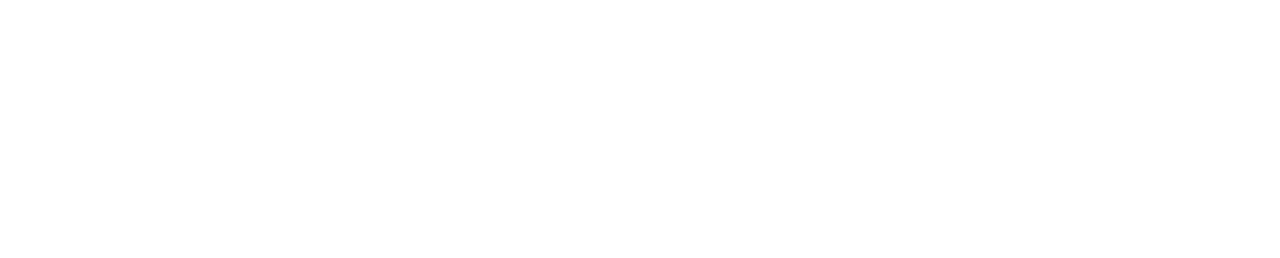
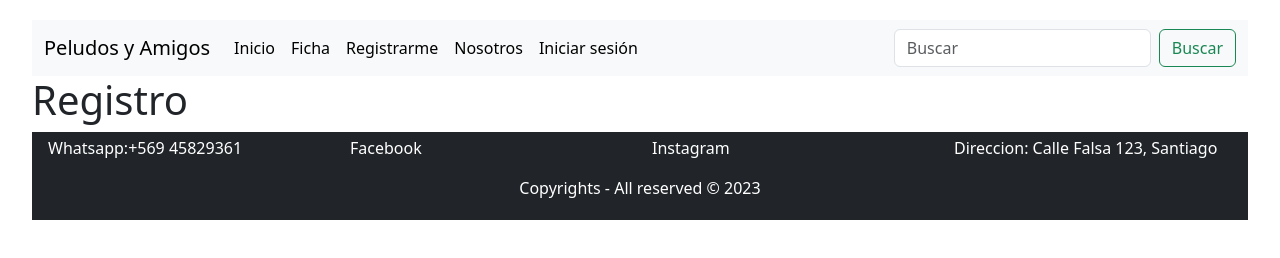
Before and after one commit to 4ur1s/Power-Ranger, a plain HTML site: page registro.HTML in a window 1280 px wide. Drawn offline with nearby package versions, Linux system fonts and the light colour scheme.

Commit message:
Actualización
Termine la pestaña "Nosotros" y agregue pie de pagina a todas las demás pestañas

```diff
--- a/ficha.HTML
+++ b/ficha.HTML
@@ -1,10 +1,11 @@
-<!DOCTYPE html>
-<html lang="en">
+<!doctype html>
+<html lang="es">
   <head>
-    <meta charset="UTF-8">
-    <meta http-equiv="X-UA-Compatible" content="IE=edge">
-    <meta name="viewport" content="width=device-width, initial-scale=1.0">
-    <title>Document</title>
+    <meta charset="utf-8">
+    <meta name="viewport" content="width=device-width, initial-scale=1">
+    <title>Ficha</title>
+    <link rel="stylesheet" href="css/style.CSS">
+    <link href="https://cdn.jsdelivr.net/npm/bootstrap@5.3.0-alpha1/dist/css/bootstrap.min.css" rel="stylesheet" integrity="sha384-GLhlTQ8iRABdZLl6O3oVMWSktQOp6b7In1Zl3/Jr59b6EGGoI1aFkw7cmDA6j6gD" crossorigin="anonymous">
   </head>
   <body>
     <div class="container-fluid">
@@ -40,5 +41,32 @@
           </div>
         </div>
       </nav>
+        <!-- titulo -->
+        <h1>Ficha</h1>
+        <!--Pie de página-->
+        <div class="pie-de-pagina container-fluid">
+          <div class="row p-lg-1 bg-dark text-white">
+            <div class="col-sm-12 col-md-6 col-lg-4 col-xl-3">
+              <p>Whatsapp:+569 45829361</p>
+            </div>
+            <div class="col-sm-12 col-md-6 col-lg-4 col-xl-3">
+              <p>Facebook
+              </p>
+            </div>
+            <div class="col-sm-12 col-md-6 col-lg-4 col-xl-3">
+              <p>Instagram
+              </p>
+            </div>
+            <div class="col-sm-12 col-md-6 col-lg-4 col-xl-3">
+              <p>Direccion: Calle Falsa 123, Santiago
+              </p>
+            </div>
+            <div class="col-sm-12">
+              <p class="text-center">Copyrights - All reserved © 2023</p>
+            </div>
+          </div>
+        </div>
+    <script src="https://cdn.jsdelivr.net/npm/@popperjs/core@2.11.6/dist/umd/popper.min.js" integrity="sha384-oBqDVmMz9ATKxIep9tiCxS/Z9fNfEXiDAYTujMAeBAsjFuCZSmKbSSUnQlmh/jp3" crossorigin="anonymous"></script>
+    <script src="https://cdn.jsdelivr.net/npm/bootstrap@5.3.0-alpha1/dist/js/bootstrap.min.js" integrity="sha384-mQ93GR66B00ZXjt0YO5KlohRA5SY2XofN4zfuZxLkoj1gXtW8ANNCe9d5Y3eG5eD" crossorigin="anonymous"></script>
   </body>
 </html>
--- a/registro.HTML
+++ b/registro.HTML
@@ -0,0 +1,72 @@
+<!doctype html>
+<html lang="es">
+  <head>
+    <meta charset="utf-8">
+    <meta name="viewport" content="width=device-width, initial-scale=1">
+    <title>Registro</title>
+    <link rel="stylesheet" href="css/style.CSS">
+    <link href="https://cdn.jsdelivr.net/npm/bootstrap@5.3.0-alpha1/dist/css/bootstrap.min.css" rel="stylesheet" integrity="sha384-GLhlTQ8iRABdZLl6O3oVMWSktQOp6b7In1Zl3/Jr59b6EGGoI1aFkw7cmDA6j6gD" crossorigin="anonymous">
+  </head>
+  <body>
+    <div class="container-fluid">
+      <!-- cabecera -->
+      <nav class="navbar navbar-expand-lg bg-body-tertiary">
+        <div class="container-fluid">
+          <a class="navbar-brand" href="#">Peludos y Amigos</a>
+          <button class="navbar-toggler" type="button" data-bs-toggle="collapse" data-bs-target="#navbarSupportedContent" aria-controls="navbarSupportedContent" aria-expanded="false" aria-label="Toggle navigation">
+            <span class="navbar-toggler-icon"></span>
+          </button>
+          <div class="collapse navbar-collapse" id="navbarSupportedContent">
+            <ul class="navbar-nav me-auto mb-2 mb-lg-0">
+              <li class="nav-item">
+                <a class="nav-link active" aria-current="page" href="index.HTML">Inicio</a>
+              </li>
+              <li class="nav-item">
+                <a class="nav-link active" aria-current="page" href="ficha.HTML">Ficha</a>
+              </li>
+              <li class="nav-item">
+                <a class="nav-link active" aria-current="page" href="registro.HTML">Registrarme</a>
+              </li>
+              <li class="nav-item">
+                <a class="nav-link active" aria-current="page" href="nosotros.HTML">Nosotros</a>
+              </li>
+              <li class="nav-item">
+                <a class="nav-link active" aria-current="page" href="ingresar.HTML">Iniciar sesión</a>
+              </li>
+            </ul>
+            <form class="d-flex" role="search">
+              <input class="form-control me-2" type="search" placeholder="Buscar" aria-label="Buscar">
+              <button class="btn btn-outline-success" type="submit">Buscar</button>
+            </form>
+          </div>
+        </div>
+      </nav>
+        <!-- titulo -->
+        <h1>Registro</h1>
+        <!--Pie de página-->
+        <div class="pie-de-pagina container-fluid">
+          <div class="row p-lg-1 bg-dark text-white">
+            <div class="col-sm-12 col-md-6 col-lg-4 col-xl-3">
+              <p>Whatsapp:+569 45829361</p>
+            </div>
+            <div class="col-sm-12 col-md-6 col-lg-4 col-xl-3">
+              <p>Facebook
+              </p>
+            </div>
+            <div class="col-sm-12 col-md-6 col-lg-4 col-xl-3">
+              <p>Instagram
+              </p>
+            </div>
+            <div class="col-sm-12 col-md-6 col-lg-4 col-xl-3">
+              <p>Direccion: Calle Falsa 123, Santiago
+              </p>
+            </div>
+            <div class="col-sm-12">
+              <p class="text-center">Copyrights - All reserved © 2023</p>
+            </div>
+          </div>
+        </div>
+    <script src="https://cdn.jsdelivr.net/npm/@popperjs/core@2.11.6/dist/umd/popper.min.js" integrity="sha384-oBqDVmMz9ATKxIep9tiCxS/Z9fNfEXiDAYTujMAeBAsjFuCZSmKbSSUnQlmh/jp3" crossorigin="anonymous"></script>
+    <script src="https://cdn.jsdelivr.net/npm/bootstrap@5.3.0-alpha1/dist/js/bootstrap.min.js" integrity="sha384-mQ93GR66B00ZXjt0YO5KlohRA5SY2XofN4zfuZxLkoj1gXtW8ANNCe9d5Y3eG5eD" crossorigin="anonymous"></script>
+  </body>
+</html>
```
Also changed, not shown: index.HTML (+23 -0 lines), ingresar.HTML (+72 -0 lines), nosotros.HTML (+35 -7 lines). Lines whose indentation alone changed are shown as unchanged.
